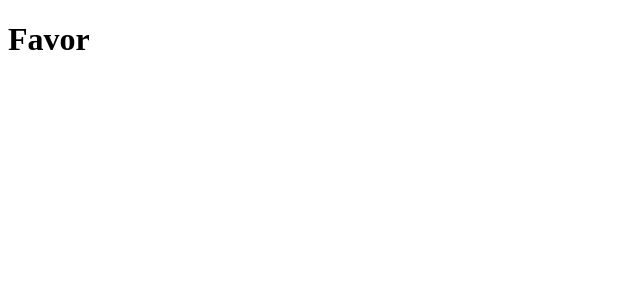
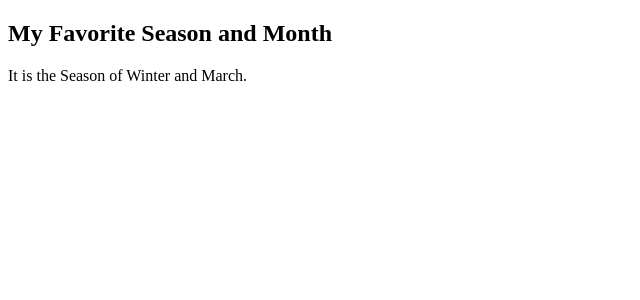
Before and after one commit to Ferrer-Kyle/MOBPROG-IT252-react-w3schools, a React (Vite) app in the folder my-react-app/: page / in a window 1280 px wide. Shown: the top 300 px of the page, without its empty margins (0-640 px from the left). Built offline with nearby package versions, Linux system fonts and the light colour scheme.

Commit message:
added favorite season and month

```diff
--- a/my-react-app/src/main.jsx
+++ b/my-react-app/src/main.jsx
@@ -1,7 +1,16 @@
 import { createRoot } from 'react-dom/client'
 
-const myElement = <h1>Favor</h1>;
+function Favorites() {
+  const season = "Winter";
+  const month = "March";
+  return (
+    <>
+      <h2>My Favorite Season and Month</h2>
+      <p>It is the Season of {season} and {month}.</p>
+    </>
+  );
+}
 
 createRoot(document.getElementById('root')).render(
-  myElement
-);
+  <Favorites />
+)
```
